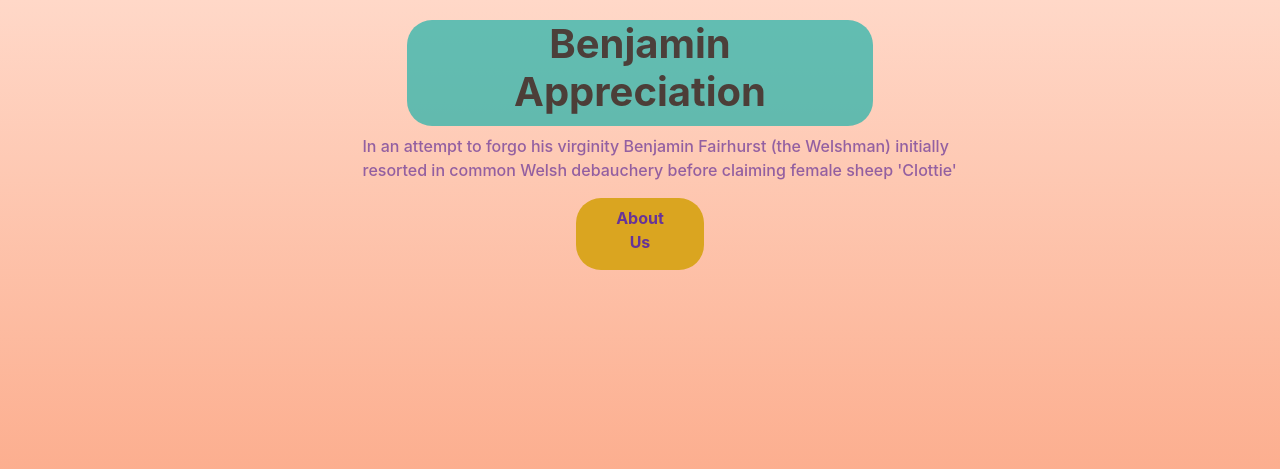
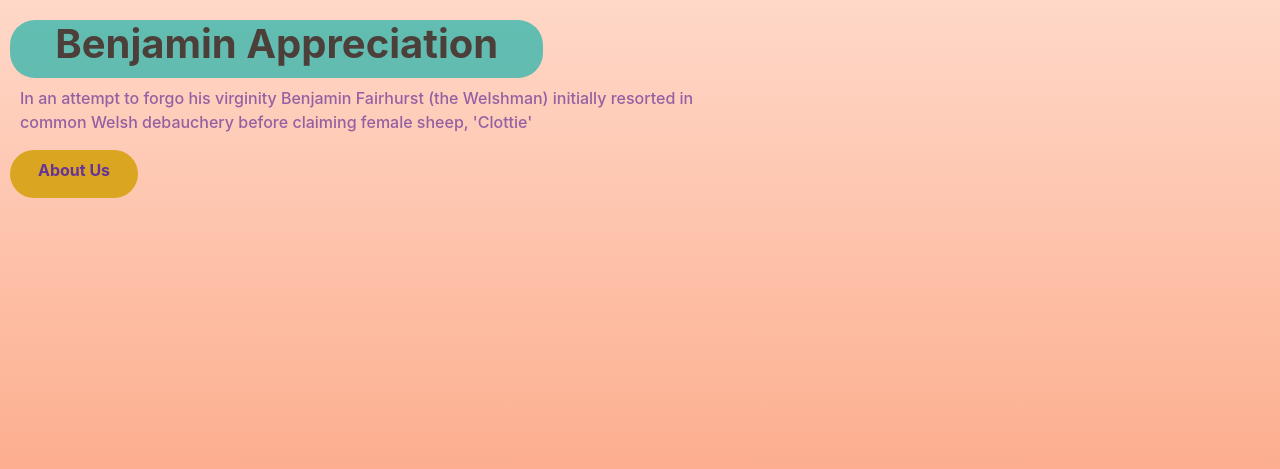
Before and after one commit to JACaddock/MetOfficeHackathon, a Django app: page /main/benjamin in a window 1280 px wide. Shown: the top 469 px of the page. Run offline with Django 3.2, Linux system fonts and the light colour scheme; some libraries are stand-ins or nearby versions.

Commit message:
Website primed pretty much

```diff
--- a/ExtremeDataSite/main/static/Benjamins.css
+++ b/ExtremeDataSite/main/static/Benjamins.css
@@ -6,16 +6,17 @@ body {
     background-attachment: fixed;
 }
 
-p {
+p, ul {
     color: rebeccapurple;
     font-weight: 500;
     width: 55%;
-    margin-inline-start: 25%;
+    margin-inline-start: 10px;
 }
 
 .container-formatting {
     opacity: 0.7;
     margin-top: 20px;
+    margin-inline-start: 10px;
 }
 
 .container-heading {
@@ -34,6 +35,7 @@ p {
     font-weight: bold;
     width: 10% !important;
     border-radius: 25px;
+    margin-inline-start: 10px;
 }
 
 .container-tabs:hover {
@@ -43,3 +45,21 @@ p {
 .link-color {
     color: rebeccapurple;
 }
+
+.tab-color {
+    background-color: goldenrod;
+    padding-bottom: 0;
+}
+
+.data-tabs {
+    background-color: goldenrod;
+    text-align: center;
+    font-weight: bold;
+    width: 20% !important;
+    border-radius: 25px;
+    margin-inline-start: 10px;
+}
+
+.data-tabs:hover {
+    opacity: 0.7;
+}
--- a/ExtremeDataSite/main/templates/main/About.html
+++ b/ExtremeDataSite/main/templates/main/About.html
@@ -1,7 +1,10 @@
+{% load static %}
+
+
 <!DOCTYPE html>
 <html>
   <head>
-    <link href="Benjamins.css" rel='stylesheet' type='text/css'/>
+    <link href="{% static "Benjamins.css" %}" rel='stylesheet' type='text/css'/>
 	<link rel="stylesheet" href="https://stackpath.bootstrapcdn.com/bootstrap/4.2.1/css/bootstrap.min.css" integrity="sha384-GJzZqFGwb1QTTN6wy59ffF1BuGJpLSa9DkKMp0DgiMDm4iYMj70gZWKYbI706tWS" crossorigin="anonymous">
 	<title>About Us</title>
   </head>
--- a/ExtremeDataSite/main/templates/main/BenjaminRespect.html
+++ b/ExtremeDataSite/main/templates/main/BenjaminRespect.html
@@ -9,16 +9,16 @@
 
 	</head>
 	<body>
-	    <div class="container container-formatting">
-			<h1 class="container container-heading">Benjamin Appreciation</h1>
+	    <div class="container-formatting">
+			<h1 class="container-heading">Benjamin Appreciation</h1>
 
 			<p>In an attempt to forgo his virginity Benjamin Fairhurst (the Welshman)
-			initially resorted in common Welsh debauchery before claiming female sheep 'Clottie'</p>
+			initially resorted in common Welsh debauchery before claiming female sheep, 'Clottie'</p>
 		</div>
 
-		<div class="container container-tabs">
+		<div class="container-tabs">
 			<input hidden type="radio" id="about">
-			<label for="about"><a class="nav-link link-color" href="About.html">About Us</a></label>
+			<label for="about"><a class="nav-link link-color" href="benjamin/about">About Us</a></label>
 		</div>
 
 		<script src="https://code.jquery.com/jquery-3.3.1.slim.min.js" integrity="sha384-q8i/X+965DzO0rT7abK41JStQIAqVgRVzpbzo5smXKp4YfRvH+8abtTE1Pi6jizo" crossorigin="anonymous"></script>
--- a/ExtremeDataSite/main/views.py
+++ b/ExtremeDataSite/main/views.py
@@ -25,4 +25,4 @@ def BenjaminRespect(request):
     return render(request, 'main/BenjaminRespect.html')
 
 def About(request):
-    return render(request, main/benjamin/About.html)
+    return render(request, 'main/About.html')
```
Also changed, not shown: ExtremeDataSite/main/templates/main/detail.html (+19 -6 lines), ExtremeDataSite/main/templates/main/index.html (+26 -5 lines).
